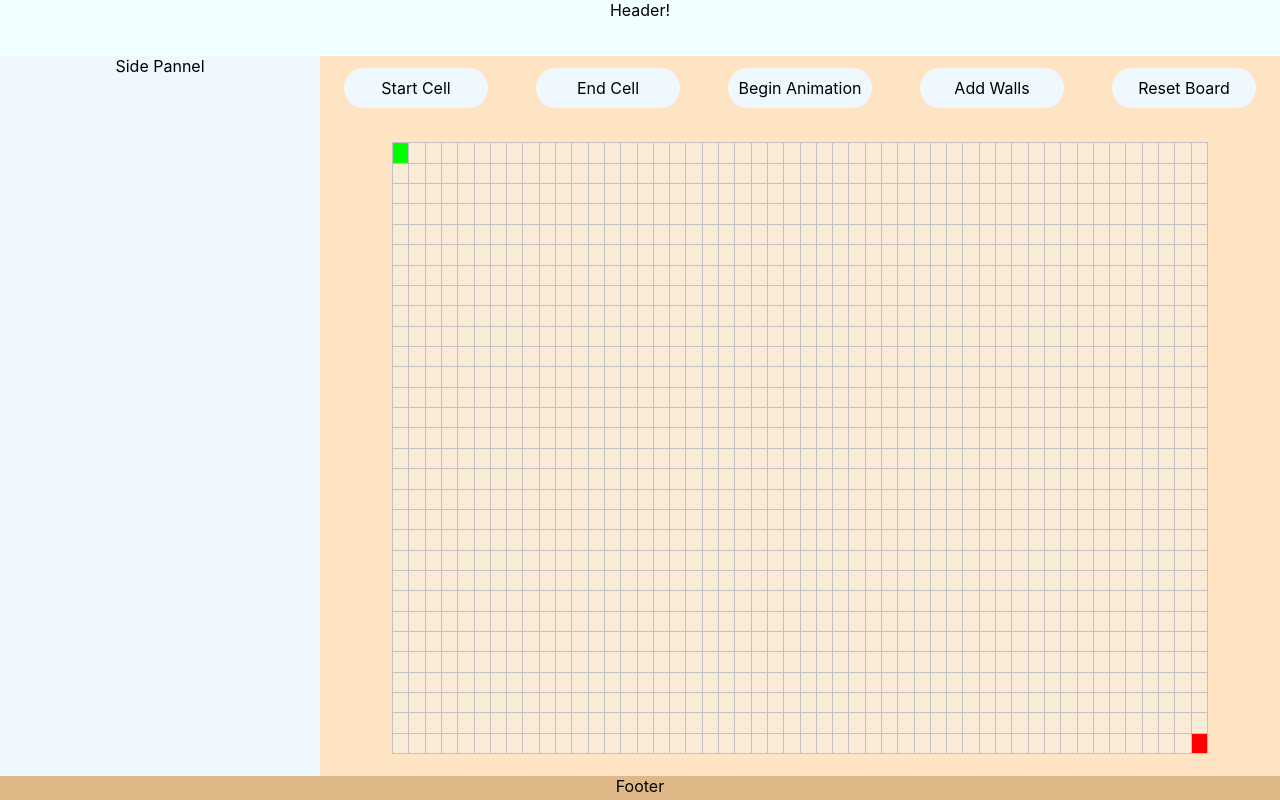
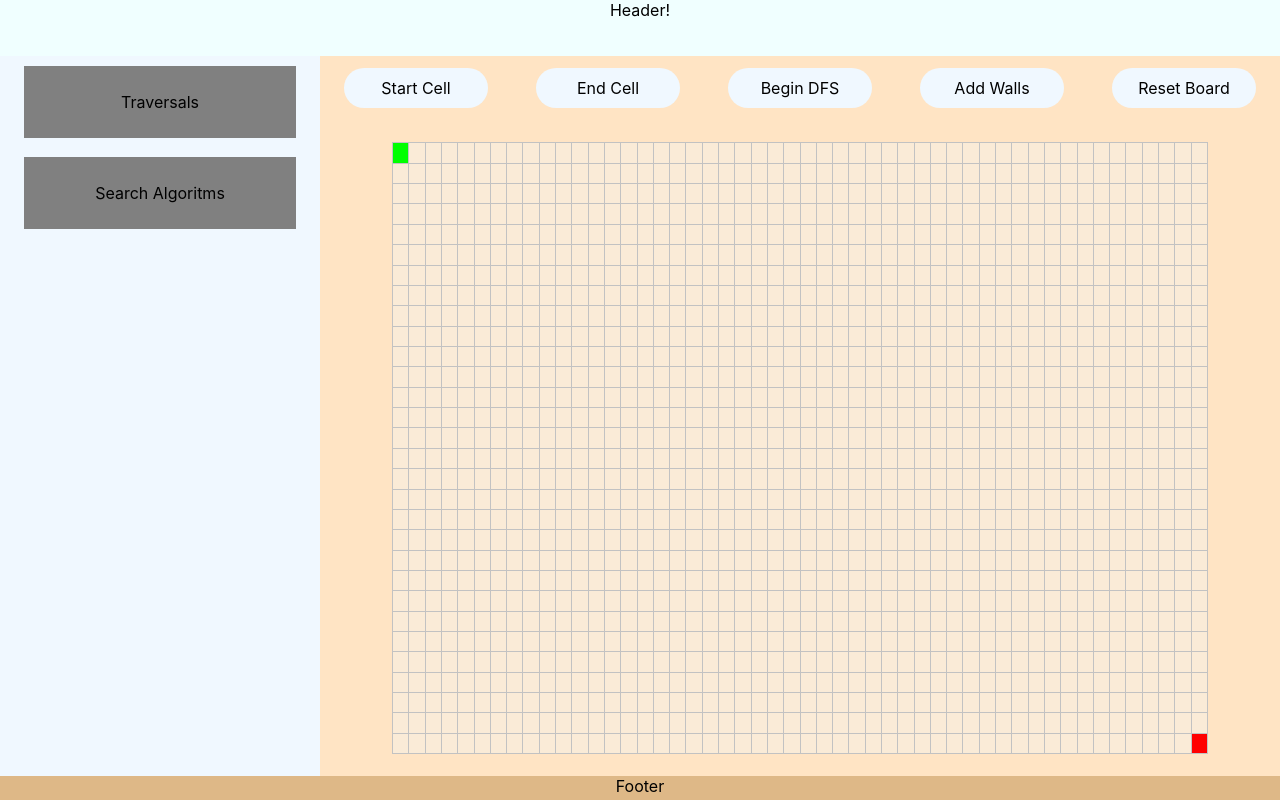
Before and after one commit to Shepharddd/AlgoVis, a React (Create React App) app: page / in a window 1280 px wide. Built offline with nearby package versions, Linux system fonts and the light colour scheme.

Commit message:
added more algorithms

```diff
--- a/src/Main/Board/Board.jsx
+++ b/src/Main/Board/Board.jsx
@@ -19,6 +19,8 @@ class Board extends Component {
             startY: 0,
             finishX: 29,
             finishY: 49,
+            algo: this.props.algo,
+            algoritmRunning: false,
         };
     }
 
@@ -118,11 +120,6 @@ class Board extends Component {
         return newGrid;
     }
 
-    startAnimation() {
-        this.DFSVisit();
-        return;
-    }
-
     removeWalls() {
         const nodesList = this.getStartGrid();
         this.setState({nodes: nodesList});
@@ -156,7 +153,19 @@ class Board extends Component {
         return nodesList;
     }
 
+    startAnimation() {
+        if (this.state.algoritmRunning) {
+            this.setState({algoritmRunning: false});
+            return;
+        }
+        if (this.props.algo === 'DFS') { this.DFSVisit(); }
+        if (this.props.algo === 'BFS') { this.BFSVisit(); }
+    }
+
     async BFSVisit() {
+
+        await this.setState({algoritmRunning: true});
+
         const grid = this.state.nodes.slice();
         const startX = this.state.startX;
         const startY = this.state.startY;
@@ -164,9 +173,9 @@ class Board extends Component {
         var queue = [];
         queue.push(grid[startX][startY]);
 
-        while (queue.length) {
+        while (queue.length && this.state.algoritmRunning) {
+
             var currNode = queue.shift();
-
 
             for (let i = 0; i < currNode.neighbours.length; i++) {
                 console.log(currNode.neighbours[i]);
@@ -184,14 +193,20 @@ class Board extends Component {
                     newGrid[neighbour[0]][neighbour[1]] = newNode;
                     this.setState({nodes: newGrid});
 
-                    await new Promise(resolve => setTimeout(resolve, 10))
+                    await new Promise(resolve => setTimeout(resolve, 1))
 
                 }
             }
         }
+        this.setState({algoritmRunning: false})
     }
 
     async DFSVisit() {
+
+        console.log('DFS');
+
+        await this.setState({algoritmRunning: true});
+
         const grid = this.state.nodes.slice();
         const startX = this.state.startX;
         const startY = this.state.startY;
@@ -200,7 +215,9 @@ class Board extends Component {
 
         stack.push(grid[startX][startY]);
 
-        while (stack.length) {
+        console.log(this.state.algoritmRunning);
+        while (stack.length && this.state.algoritmRunning) {
+
             var currNode = stack.pop();
 
             if (!currNode.visited) {
@@ -219,12 +236,19 @@ class Board extends Component {
             for (let i = 0; i < currNode.neighbours.length; i++) {
                 var neighbour = currNode.neighbours[i];
                 var neighbourNode = grid[neighbour[0]][neighbour[1]];
-                if(!neighbourNode.visited) {
+                if(!neighbourNode.visited && !neighbourNode.isWall) {
                     stack.push(neighbourNode)
                 }
             }
+        }
+        this.setState({algoritmRunning: false})
+    }
 
-        }
+    async Dijkstra() {
+
+        console.log('Dijkstra');
+
+
     }
 
     render() {
@@ -245,7 +269,7 @@ class Board extends Component {
                     <div id='button-cell'
                         className='button-cell'
                         onClick={() => this.startAnimation()}>
-                            <p>Begin Animation</p>
+                            <p>{this.state.algoritmRunning ? "Stop" : "Begin " + this.props.algo}</p>
                     </div>
                     <div id={`${this.state.placeWall ? 'selected' : ''}`}
                         className='button-cell'
--- a/src/Main/Board/Tile/Tile.css
+++ b/src/Main/Board/Tile/Tile.css
@@ -29,4 +29,4 @@
 @keyframes visited-animation {
     from {background-color: bisque;}
     to {background-color: aqua;}
-  }
+}
--- a/src/Main/Main.jsx
+++ b/src/Main/Main.jsx
@@ -8,14 +8,24 @@ class Main extends Component {
     constructor(props) {
         super(props);
         this.state = {
-            algo: "dykstra",
+            algo: 'DFS',
         };
+        this.setAlgo = this.setAlgo.bind(this);
     }
+
+    setAlgo(algorithm) {
+        console.log('setAlgo: %s', algorithm);
+        this.setState({algo: algorithm});
+    }
+
+
     render() {
         return (
             <div className="main_container">
-                <SidePannel />
-                <Board />
+                <SidePannel
+                    algo={this.state.algo}
+                    algoHandler={this.setAlgo} />
+                <Board algo={this.state.algo} />
             </div>
         );
     }
--- a/src/Main/SidePannel/SidePannel.css
+++ b/src/Main/SidePannel/SidePannel.css
@@ -2,4 +2,76 @@
     width: 25%;
     height: 100%;
     background-color: aliceblue;
+    display: flex;
+    flex-direction: column;
+    align-items: center;
 }
+
+.side-pannel-category {
+    width: 85%;
+    height: 10%;
+    margin: 3%;
+    display: flex;
+    justify-content: center;
+    align-items: center;
+    background-color: grey;
+}
+
+.category-init {
+    width: 75%;
+    height: 0%;
+    margin: 0%;
+    display: flex;
+    justify-content: center;
+    align-items: center;
+    background-color: grey;
+    overflow: hidden;
+}
+
+.category-closed {
+    width: 75%;
+    height: 0%;
+    margin: 0%;
+    display: flex;
+    justify-content: center;
+    align-items: center;
+    background-color: grey;
+    overflow: hidden;
+    animation-name: category-closed;
+    animation-duration: 500ms;
+}
+
+.category-open {
+    width: 75%;
+    height: 10%;
+    margin: 3%;
+    display: flex;
+    justify-content: center;
+    align-items: center;
+    background-color: grey;
+    animation-name: category-open;
+    animation-duration: 500ms;
+    overflow: hidden;
+}
+
+@keyframes category-open {
+    from {
+        height: 0%;
+        margin: 0%;
+    }
+    to {
+        height: 10%;
+        margin: 3%;
+    }
+}
+
+@keyframes category-closed {
+    from {
+        height: 10%;
+        margin: 3%;
+    }
+    to {
+        height: 0%;
+        margin: 0%;
+    }
+}
--- a/src/Main/SidePannel/SidePannel.jsx
+++ b/src/Main/SidePannel/SidePannel.jsx
@@ -2,11 +2,51 @@ import React, { Component } from 'react';
 import './SidePannel.css';
 
 class SidePannel extends Component {
-    state = {  }
+    state = {
+        traversalsInit: true,
+        traversalOpen: false,
+        searchInit: true,
+        searchOpen: false,
+        algo: this.props.algo
+    }
+
+    toggleTraversal() {
+        this.setState({traversalsInit: false, traversalOpen: !this.state.traversalOpen});
+    }
+
+    toggleSearch() {
+        this.setState({searchInit: false, searchOpen: !this.state.searchOpen});
+    }
+
     render() {
         return (
             <div className='side-pannel-container'>
-                Side Pannel
+                <div className='side-pannel-category' onClick={() => this.toggleTraversal()}>
+                    <p>Traversals</p>
+                </div>
+                <div
+                    className={`category-${this.state.traversalsInit === true ? 'init' : this.state.traversalOpen  ? 'open' : 'closed'}`}
+                    onClick={() => this.props.algoHandler('DFS')}>
+                    <p>Depth First</p>
+                </div>
+                <div
+                    className={`category-${this.state.traversalsInit === true ? 'init' : this.state.traversalOpen ? 'open' : 'closed'}`}
+                    onClick={() => this.props.algoHandler('BFS')}>
+                    <p>Bredth First</p>
+                </div>
+                <div className='side-pannel-category' onClick={() => this.toggleSearch()}>
+                    <p>Search Algoritms</p>
+                </div>
+                <div
+                    className={`category-${this.state.searchInit === true ? 'init' : this.state.searchOpen ? 'open' : 'closed'}`}
+                    onClick={() => this.props.algoHandler('Dijkstra')}>
+                    <p>Dijkstra</p>
+                </div>
+                <div
+                    className={`category-${this.state.searchInit === true ? 'init' : this.state.searchOpen ? 'open' : 'closed'}`}
+                    onClick={() => this.props.algoHandler('A-Star')}>
+                    <p>A Star</p>
+                </div>
             </div>
         );
     }
```
